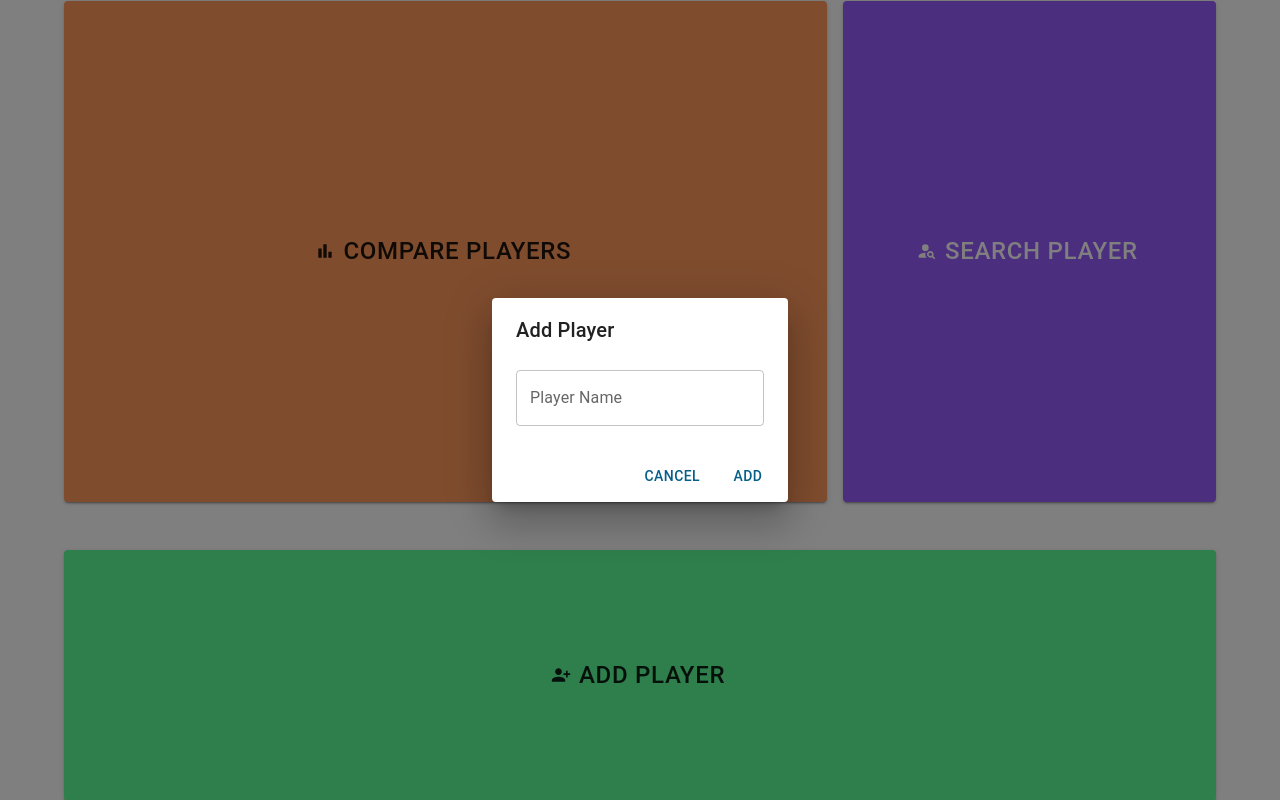
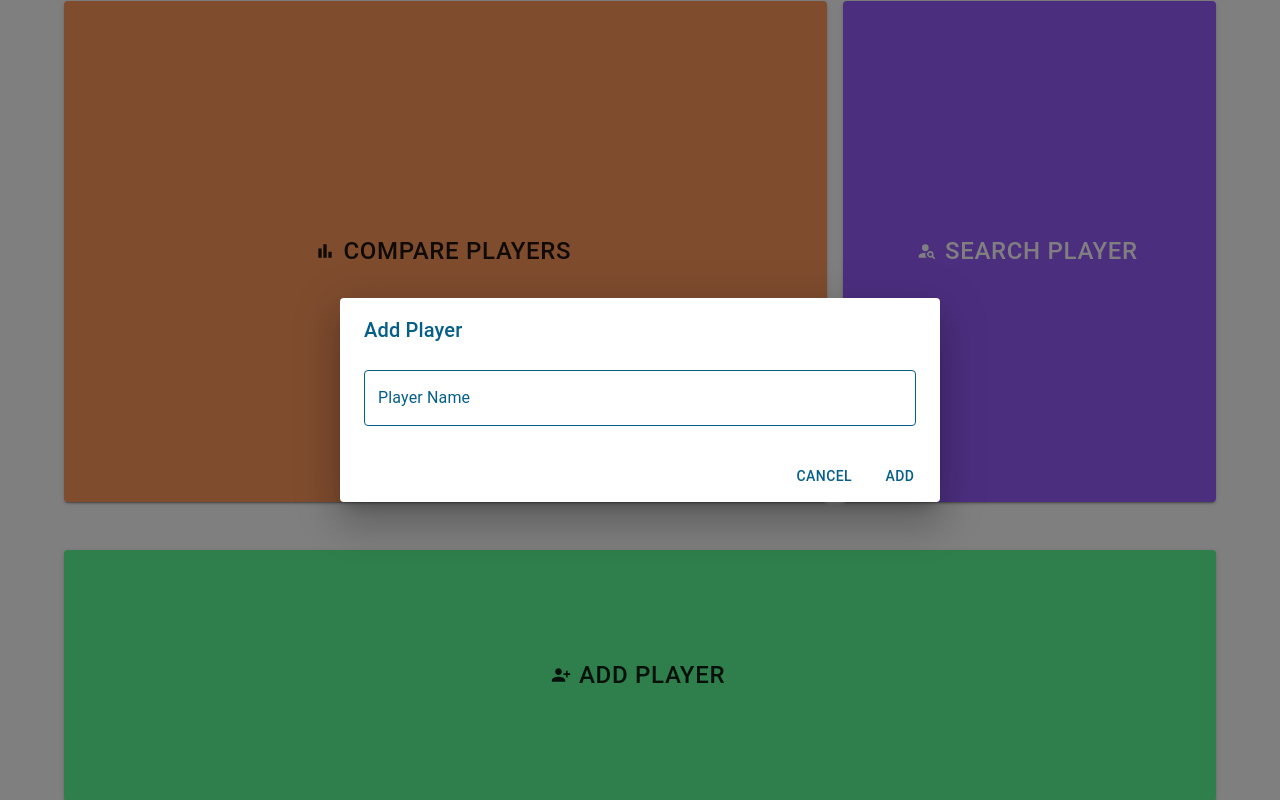
Before and after one commit to asayenju/soccerLink, a React (Create React App) app in the folder frontend/: page / in a window 1280 px wide. Both pictures are taken after a click on the button "ADD PLAYER". Shown: the part 100-900 px from the top of the page. Built offline with nearby package versions, Linux system fonts and the light colour scheme.

Commit message:
Added better styling with everything into primary color in the dialog box

```diff
--- a/frontend/src/components/dashboardHome.js
+++ b/frontend/src/components/dashboardHome.js
@@ -135,9 +135,42 @@ export default function DashboardHome() {
       </Container>
 
       {/* Dialog for Adding Player */}
-      <Dialog open={open} onClose={handleClose}>
-        <DialogTitle>Add Player</DialogTitle>
-        <DialogContent>
+      <Dialog
+        open={open}
+        onClose={handleClose}
+        maxWidth="sm" // Set the maximum width of the dialog box
+        fullWidth // Makes the dialog box take the full width of the screen within maxWidth
+      >
+        <DialogTitle
+          sx={{
+            color: theme.palette.primary.main,
+          }}
+        >
+          Add Player
+        </DialogTitle>
+        <DialogContent
+          sx={{
+            '& .MuiTextField-root': {
+              '& label': {
+                color: theme.palette.primary.main,
+              },
+              '& .MuiOutlinedInput-root': {
+                '& fieldset': {
+                  borderColor: theme.palette.primary.main,
+                },
+                '&:hover fieldset': {
+                  borderColor: theme.palette.primary.main,
+                },
+                '&.Mui-focused fieldset': {
+                  borderColor: theme.palette.primary.main,
+                },
+              },
+              '& .MuiInputBase-input': {
+                color: theme.palette.primary.main, // Set the typed text color to primary
+              },
+            },
+          }}
+        >
           <TextField
             autoFocus
             margin="dense"
@@ -152,7 +185,14 @@ export default function DashboardHome() {
         </DialogContent>
         <DialogActions>
           <Button onClick={handleClose}>Cancel</Button>
-          <Button onClick={handleSave}>Add</Button>
+          <Button
+            onClick={handleSave}
+            sx={{
+              color: theme.palette.primary.main,
+            }}
+          >
+            Add
+          </Button>
         </DialogActions>
       </Dialog>
 
```
